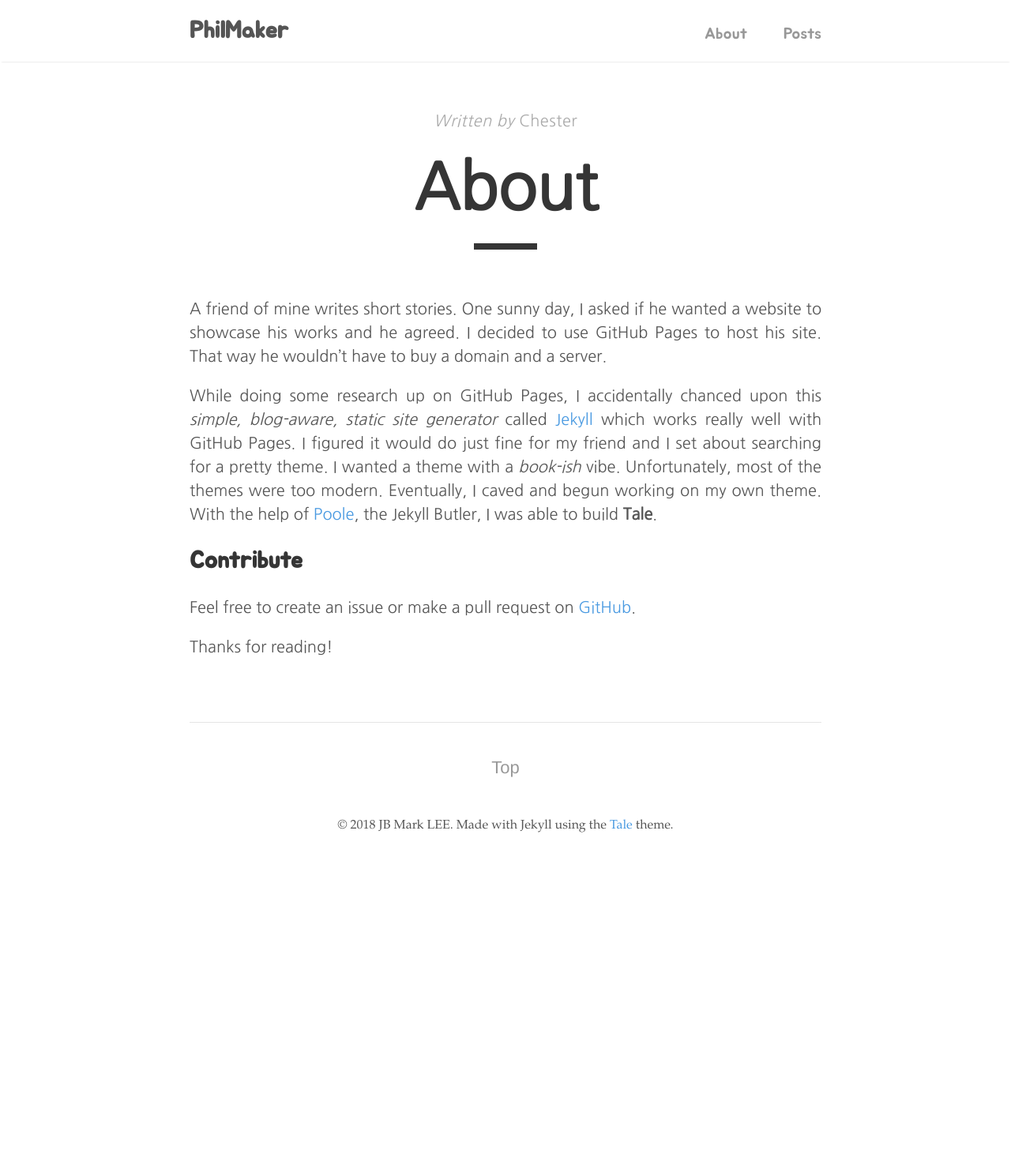
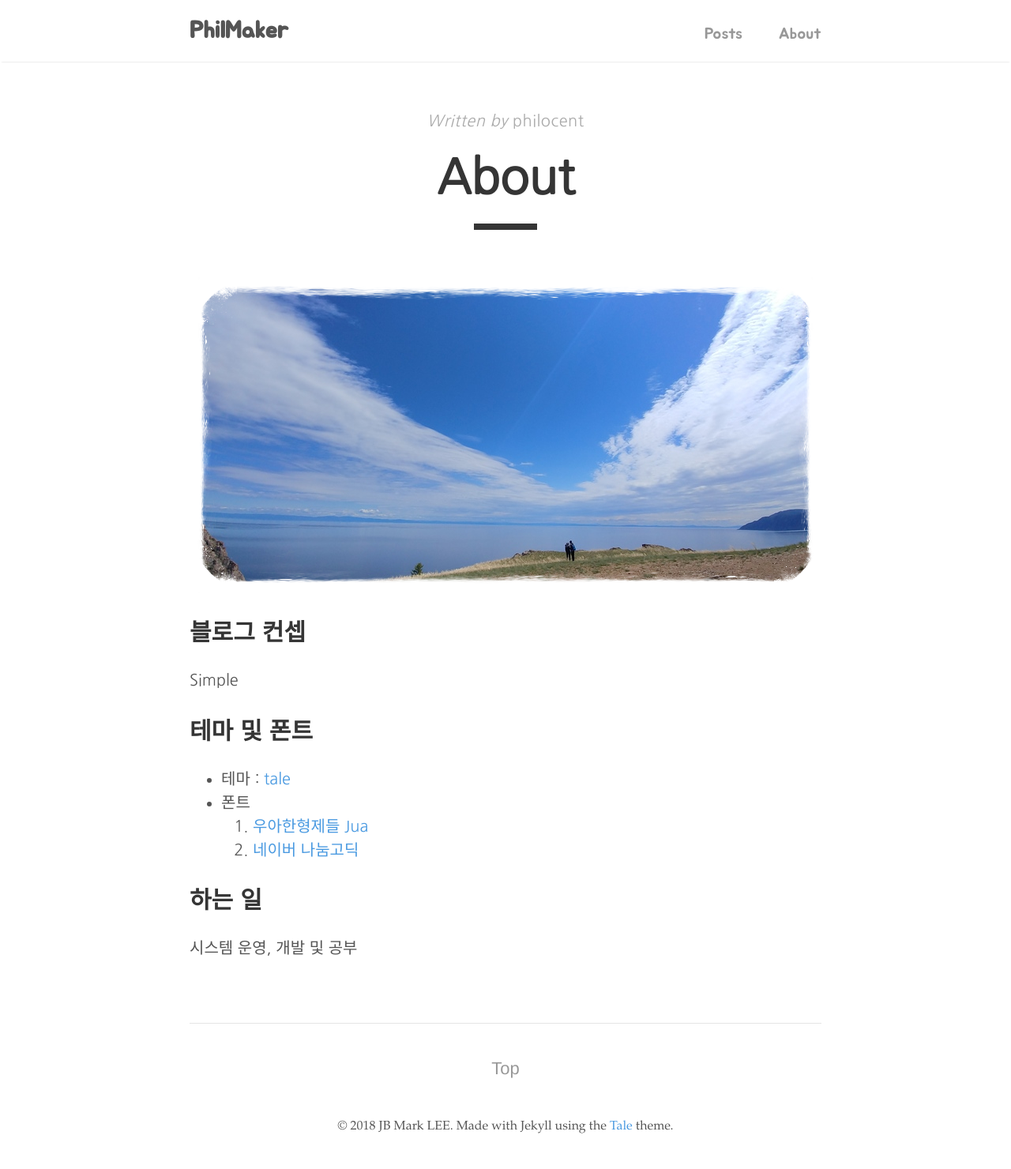
Before and after one commit to philocent/philocent.github.io, a Jekyll site: the page built from about.md, in a window 1280 px wide. Shown: the whole page at 79% size. Built offline with Jekyll 4.4.1, drawn with Linux system fonts in a browser that asks for light colours; before the commit the page ends 1099 px from its top, so only the background shows below that.

Commit message:
write about.md

```diff
--- a/_layouts/default.html
+++ b/_layouts/default.html
@@ -10,8 +10,8 @@
           <h2 class="nav-title">{{ site.title }}</h2>
         </a>
         <ul>
+          <li><a href="{{ site.baseurl }}/">Posts</a></li>
           <li><a href="{{ '/about' | prepend: site.baseurl }}">About</a></li>
-          <li><a href="{{ site.baseurl }}/">Posts</a></li>
         </ul>
       </div>
     </nav>
--- a/_layouts/post.html
+++ b/_layouts/post.html
@@ -23,6 +23,33 @@ layout: "default"
 
 </div>
 
+{% if page.comments %}
+<div id="disqus_thread"></div>
+    <script>
+
+/**
+  *  RECOMMENDED CONFIGURATION VARIABLES: EDIT AND UNCOMMENT THE SECTION BELOW TO INSERT DYNAMIC VALUES FROM YOUR PLATFORM OR CMS.
+  *  LEARN WHY DEFINING THESE VARIABLES IS IMPORTANT: https://disqus.com/admin/universalcode/#configuration-variables*/
+
+/*
+var disqus_config = function () {
+    this.page.url = PAGE_URL;  // Replace PAGE_URL with your page's canonical URL variable
+    this.page.identifier = PAGE_IDENTIFIER; // Replace PAGE_IDENTIFIER with your page's unique identifier variable
+};
+*/
+
+    (function() { // DON'T EDIT BELOW THIS LINE
+        var d = document, s = d.createElement('script');
+        s.src = 'https://philmaker.disqus.com/embed.js';
+        s.setAttribute('data-timestamp', +new Date());
+        (d.head || d.body).appendChild(s);
+    })();
+    </script>
+<noscript>Please enable JavaScript to view the
+    <a href="https://disqus.com/?ref_noscript">comments powered by Disqus.</a>
+</noscript>
+ {% endif %}
+
 <div class="pagination">
   {% if page.next.url %}
     <a href="{{ page.next.url | prepend: site.baseurl }}" class="left arrow">&#8592;</a>
--- a/_sass/tale/_post.scss
+++ b/_sass/tale/_post.scss
@@ -15,9 +15,8 @@
 
   &-title {
     color: $default-shade;
-    font-family: 'Jua', sans-serif;
     font-family: 'Nanum Gothic', sans-serif;
-    font-size: 4rem;
+    font-size: 3rem;
     margin: 1rem 0;
     text-align: center;
   }
--- a/about.md
+++ b/about.md
@@ -1,15 +1,18 @@
 ---
 layout: post
 title: "About"
-author: "Chester"
+author: "philocent"
 permalink: /about/
 ---
 
-A friend of mine writes short stories. One sunny day, I asked if he wanted a website to showcase his works and he agreed. I decided to use GitHub Pages to host his site. That way he wouldn't have to buy a domain and a server.
+![Placeholder image](../assets/about_image.png "Placeholder image")
+## 블로그 컨셉
+Simple
+## 테마 및 폰트
+* 테마 : [tale](https://github.com/chesterhow/tale)
+* 폰트
+1. [우아한형제들 Jua](http://font.woowahan.com/jua/)
+2. [네이버 나눔고딕](http://hangeul.naver.com/2017/nanum)
 
-While doing some research up on GitHub Pages, I accidentally chanced upon this _simple, blog-aware, static site generator_ called [Jekyll](https://jekyllrb.com/) which works really well with GitHub Pages. I figured it would do just fine for my friend and I set about searching for a pretty theme. I wanted a theme with a _book-ish_ vibe. Unfortunately, most of the themes were too modern. Eventually, I caved and begun working on my own theme. With the help of [Poole](https://github.com/poole/poole), the Jekyll Butler, I was able to build **Tale**.
-
-## Contribute
-Feel free to create an issue or make a pull request on [GitHub](https://github.com/chesterhow/tale).
-
-Thanks for reading!
+## 하는 일
+시스템 운영, 개발 및 공부
```
Also changed, not shown: _posts/2018-07-16-introducing-philocent.md (+1 -0 lines), assets/about_image.png (added).
